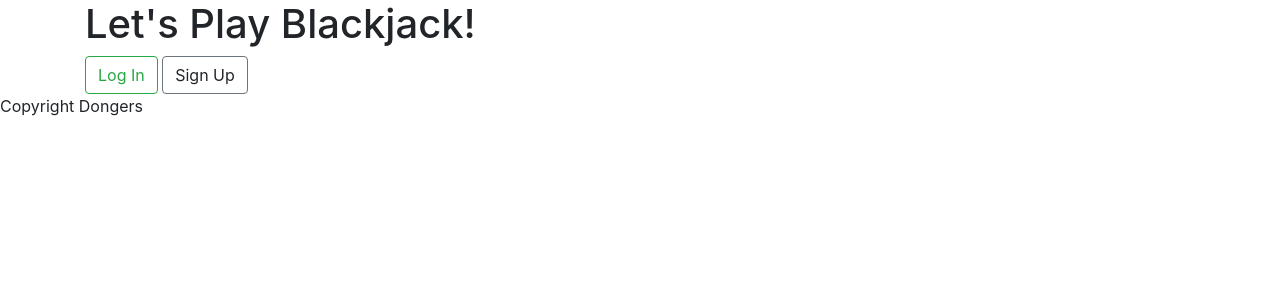
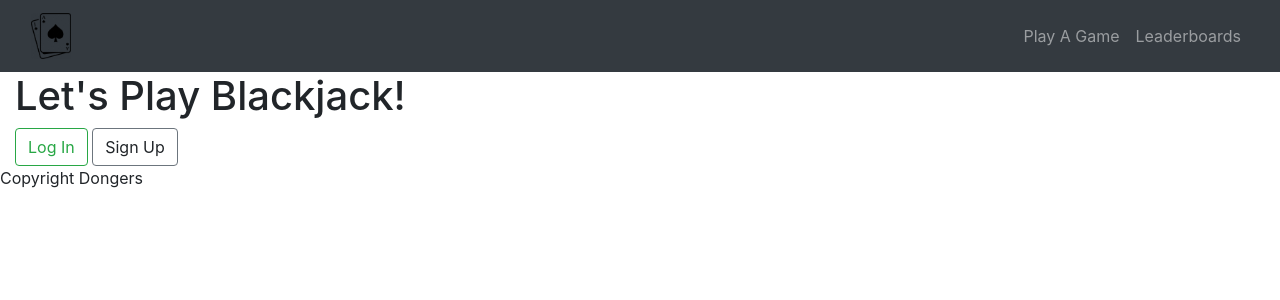
Before and after one commit to forsman5/blackjack, a Django app: page / in a window 1280 px wide. Shown: the top 300 px of the page. Run offline with Django 3.2, Linux system fonts and the light colour scheme; some libraries are stand-ins or nearby versions.

Commit message:
added navbar. made log in buttons conditional

```diff
--- a/game/templates/base.html
+++ b/game/templates/base.html
@@ -1,4 +1,5 @@
 <!DOCTYPE html>
+{% load static %}
 <html lang="en">
   <head>
     <!-- Required meta tags -->
@@ -7,6 +8,9 @@
 
     <!-- Bootstrap CSS -->
     <link rel="stylesheet" href="https://stackpath.bootstrapcdn.com/bootstrap/4.1.0/css/bootstrap.min.css" integrity="sha384-9gVQ4dYFwwWSjIDZnLEWnxCjeSWFphJiwGPXr1jddIhOegiu1FwO5qRGvFXOdJZ4" crossorigin="anonymous">
+
+    <!-- Main css -->
+    <link rel="stylesheet" href="{% static "stylesheets/main.css" %}">
 
     {% block title %}<title>Blackjack</title>{% endblock %}
   </head>
@@ -19,7 +23,7 @@
 
     {% include 'partials/_header.html' %}
 
-    <div class="container">
+    <div class="container-fluid">
       {% block content %}{% endblock %}
     </div>
 
--- a/game/templates/index.html
+++ b/game/templates/index.html
@@ -2,6 +2,8 @@
 
 {% block content %}
   <h1>Let's Play Blackjack!</h1>
-  <a type="button" class="btn btn-outline-success" href="login/">Log In</a>
-  <a type="button" class="btn btn-outline-secondary">Sign Up</a>
+    {% if not request.user.is_authenticated %}
+      <a type="button" class="btn btn-outline-success" href="login/">Log In</a>
+      <a type="button" class="btn btn-outline-secondary">Sign Up</a>
+    {% endif %}
 {% endblock %}
--- a/game/templates/partials/_header.html
+++ b/game/templates/partials/_header.html
@@ -1 +1,24 @@
 <!-- header - navbar -->
+{% load static %}
+<nav class="navbar navbar-expand-sm bg-dark navbar-dark navbar-fixed-top">
+  <div class="container-fluid">
+     <a class="navbar-brand" href="/">
+      <img src="{% static "images/ico_home.png" %}" alt="Let's Play Blackjack!" style="width:40px;">
+    </a>
+    <ul class="navbar-nav">
+      <!-- TODO: Active -->
+      <li class="nav-item">
+        <a class="nav-link" href="#">Play A Game</a>
+      </li>
+      <li class="nav-item">
+        <a class="nav-link" href="#">Leaderboards</a>
+      </li>
+    </ul>
+    {% if request.user.is_authenticated %}
+      <p class="navbar-text navbar-right">
+        Hello, <a class="navbar-link" href="#">{{ request.user.username }}</a>!
+        <a href="#" type="button" class="btn btn-primary">Sign Out</a>
+      </p>
+    {% endif %}
+  </div>
+</nav>
```
Also changed, not shown: game/static/images/ico_home.png (added), game/static/stylesheets/main.css (added).
